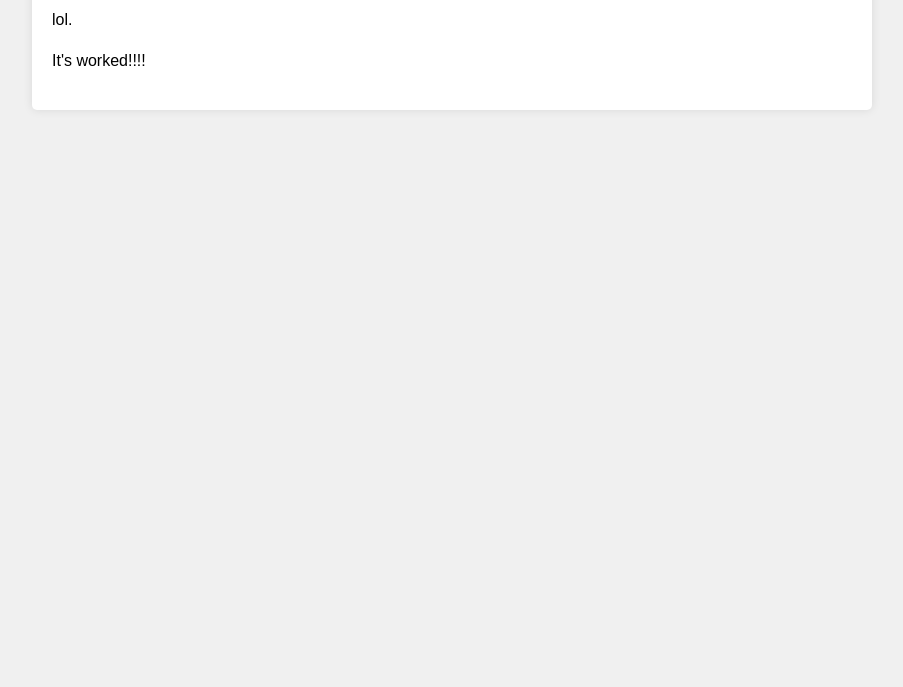
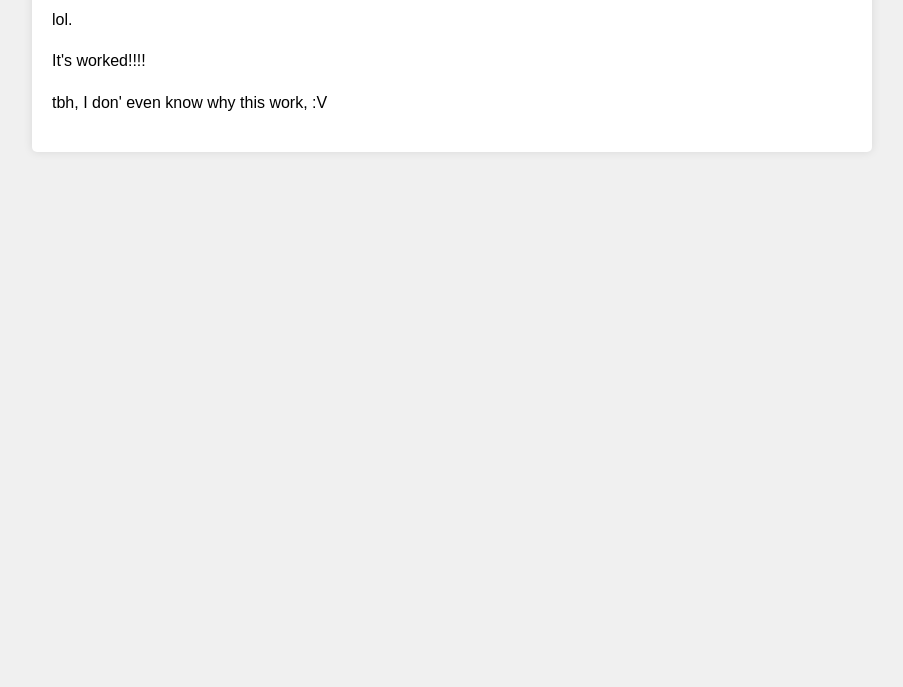
Before and after one commit to Andrew-Pham545/andrew.github.io, a plain HTML site: page index.html in a window 1280 px wide. Shown: the part 113-800 px from the top of the page, without its empty margins (188-1091 px from the left). Drawn offline with Linux system fonts and the light colour scheme.

Commit message:
Update index.html

```diff
--- a/index.html
+++ b/index.html
@@ -3,7 +3,7 @@
 <head>
     <meta charset="UTF-8">
     <meta name="viewport" content="width=device-width, initial-scale=1.0">
-    <title>My GitHub Pages Site</title>
+    <title>andrew</title>
     <style>
         body {
             font-family: Arial, sans-serif;
@@ -32,6 +32,7 @@
         <h1>Welcome to My Website</h1>
         <p>lol.</p>
         <p>It's worked!!!!</p>
+        <p>tbh, I don' even know why this work, :V</p>
     </div>
 </body>
 </html>
```
